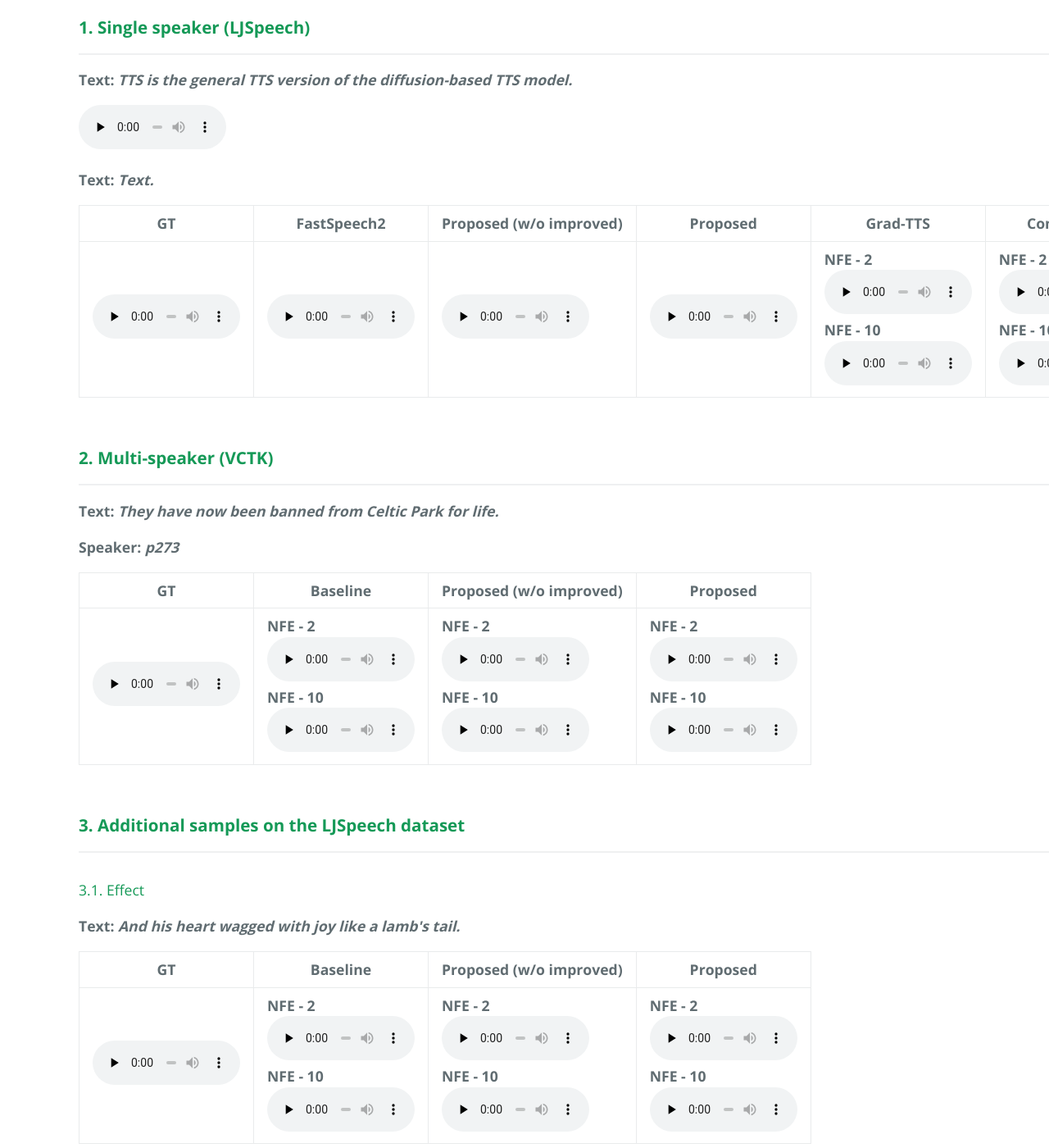
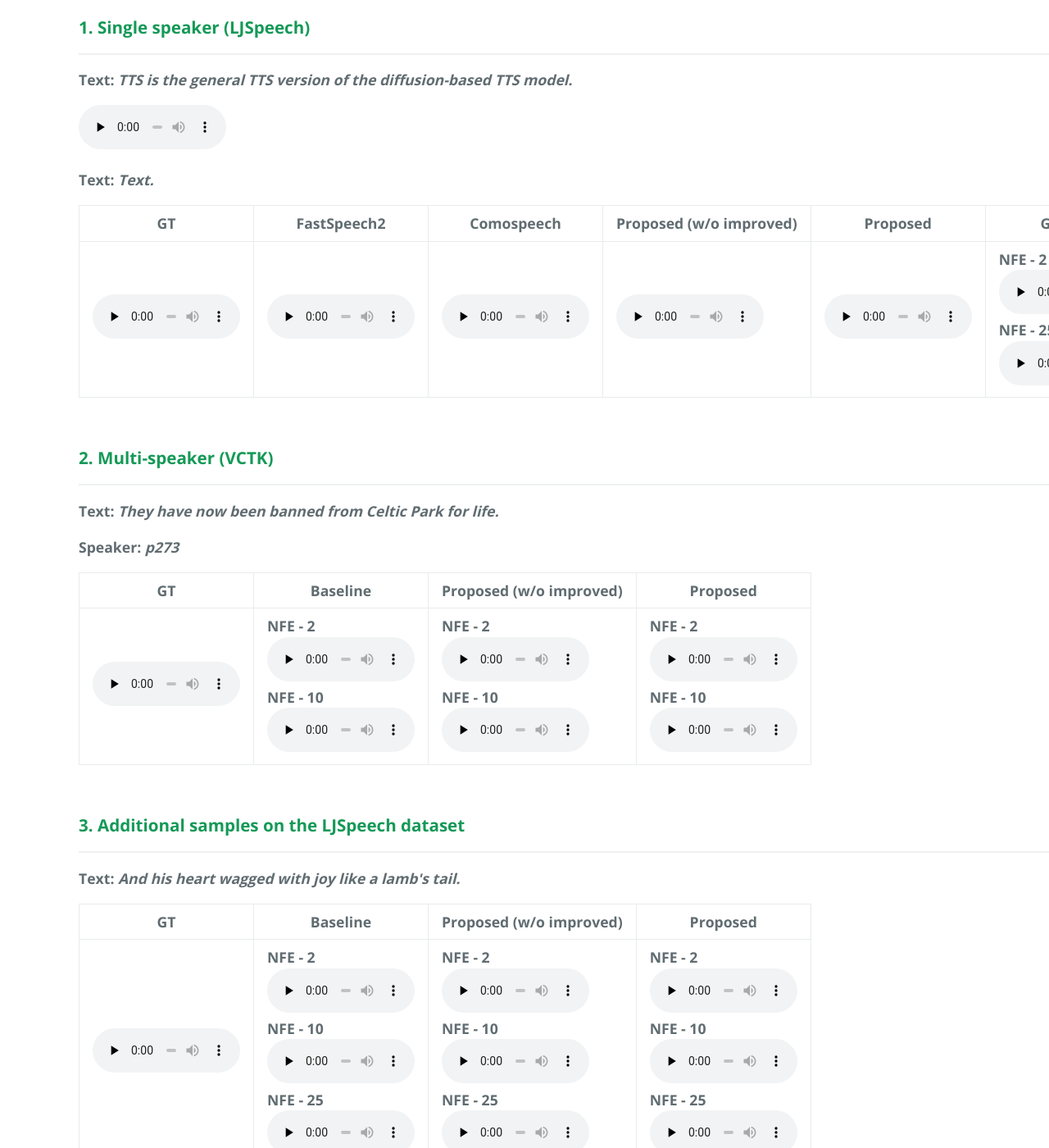
Before and after one commit to tts-demo/rap.github.io, a Jekyll site: the page built from index.md, in a window 1280 px wide and 1400 px high, scrolled down 754 px. Shown: the whole window at 82% size. Built offline with Jekyll 4.4.1, drawn with Linux system fonts in a browser that asks for light colours; some of the changed text lies outside the part shown.

Commit message:
Update home.html

```diff
--- a/_layouts/home.html
+++ b/_layouts/home.html
@@ -35,10 +36,10 @@ layout: default
 				  <tr>
   					<th>GT</th>
 					<th>FastSpeech2</th>
+					<th>Comospeech</th>
 					<th>Proposed (w/o improved) </th>
 					<th>Proposed</th>
   					<th>Grad-TTS</th>
-					<th>Comospeech</th>
 				        <th>Matcha-TTS</th>
 					<th>VoiceFlow</th>
 
@@ -55,12 +56,17 @@ layout: default
 						</audio>
 					</td>
   					<td>
-						<audio controls="" preload="none">
+						<audio controls="" preload="none"> NFE - 2
 							<source src="samples/demo/GE-TTS-LJSpeech/3.1)-GT.wav">
 						</audio>
 					</td>
   					<td>
-						<audio controls="" preload="none"> NFE - 1
+						<audio controls="" preload="none"> NFE - 2
+							<source src="samples/demo/GE-TTS-LJSpeech/3.1)-GT.wav">
+						</audio>
+					</td>
+  					<td>
+						<audio controls="" preload="none"> NFE - 2
 							<source src="samples/demo/GE-TTS-LJSpeech/3.1)-GT.wav">
 						</audio>
 					</td>
@@ -71,20 +77,7 @@ layout: default
 							<source src="samples/demo/GE-TTS-LJSpeech/3.1)-GeDEX-TTS.wav">
 						</audio>
 						<br>
-						NFE - 10
-						<br>
-						<audio controls="" preload="none">
-							<source src="samples/demo/GE-TTS-LJSpeech/3.1)-GeDEX-TTS.wav">
-						</audio>
-					</td>
-  					<td>
-						NFE - 2
-						<br>
-						<audio controls="" preload="none">
-							<source src="samples/demo/GE-TTS-LJSpeech/3.1)-GeDEX-TTS.wav">
-						</audio>
-						<br>
-						NFE - 10
+						NFE - 25
 						<br>
 						<audio controls="" preload="none">
 							<source src="samples/demo/GE-TTS-LJSpeech/3.1)-GeDEX-TTS.wav">
@@ -188,66 +181,6 @@ layout: default
   <h3><strong>3. Additional samples on the LJSpeech dataset </h3>
   <hr>
 
-  <h4>3.1. Effect </h4>
-  <p><b>Text: </b><i>And his heart wagged with joy like a lamb's tail.</i></p>
-  <table>
-				<tbody>
-				  <tr>
-  					<th>GT</th>
-					<th>Baseline</th>
-					<th>Proposed (w/o improved)</th>
-  					<th>Proposed</th>
-				  </tr>
-  				<tr>
-  					<td>
-						<audio controls="" preload="none">
-							<source src="samples/demo/GE-TTS-LJSpeech/3.1)-GT.wav">
-						</audio>
-					</td>
-  					<td>
-						NFE - 2
-						<br>
-						<audio controls="" preload="none">
-							<source src="samples/demo/GE-TTS-LJSpeech/3.1)-GeDEX-TTS.wav">
-						</audio>
-						<br>
-						NFE - 10
-						<br>
-						<audio controls="" preload="none">
-							<source src="samples/demo/GE-TTS-LJSpeech/3.1)-GeDEX-TTS.wav">
-						</audio>
-					</td>
-  					<td>
-						NFE - 2
-						<br>
-						<audio controls="" preload="none">
-							<source src="samples/demo/GE-TTS-LJSpeech/3.1)-GeDEX-TTS.wav">
-						</audio>
-						<br>
-						NFE - 10
-						<br>
-						<audio controls="" preload="none">
-							<source src="samples/demo/GE-TTS-LJSpeech/3.1)-GeDEX-TTS.wav">
-						</audio>
-					</td>
-  					<td>
-						NFE - 2
-						<br>
-						<audio controls="" preload="none">
-							<source src="samples/demo/GE-TTS-LJSpeech/3.1)-GeDEX-TTS.wav">
-						</audio>
-						<br>
-						NFE - 10
-						<br>
-						<audio controls="" preload="none">
-							<source src="samples/demo/GE-TTS-LJSpeech/3.1)-GeDEX-TTS.wav">
-						</audio>
-					</td>
-				  </tr>
-				</tbody>
-  </table>
-
-  <h4>3.2. More steps </h4>
   <p><b>Text: </b><i>And his heart wagged with joy like a lamb's tail.</i></p>
   <table>
 				<tbody>
```
Also changed, not shown: other parts of _layouts/home.html (+1 -0 lines).
